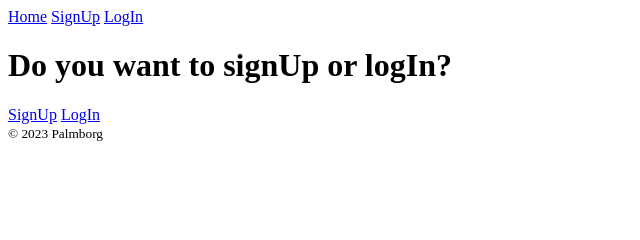
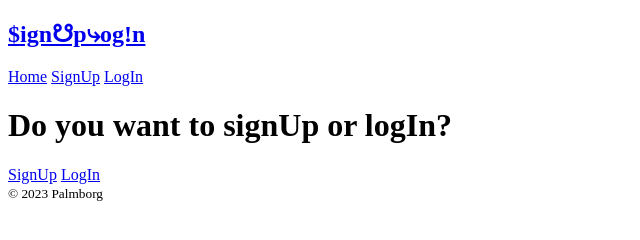
Before and after one commit to jakobpalmborg/signup-login-tailwind, a plain HTML site: page index.html in a window 1280 px wide. Shown: the whole page, without its empty margins (0-640 px from the left). Drawn offline with Linux system fonts and the light colour scheme.

Commit message:
add logo

```diff
--- a/index.html
+++ b/index.html
@@ -8,6 +8,7 @@
 </head>
 <body>
     <header>
+        <h2><a href="#">&#36;ign&#9739;p&#10551;og&#33;n</a></h2>
         <nav>
             <a href="#">Home</a>
             <a href="./signup.html">SignUp</a>
```
Also changed, not shown: login.html (+1 -0 lines), signup.html (+1 -0 lines).
